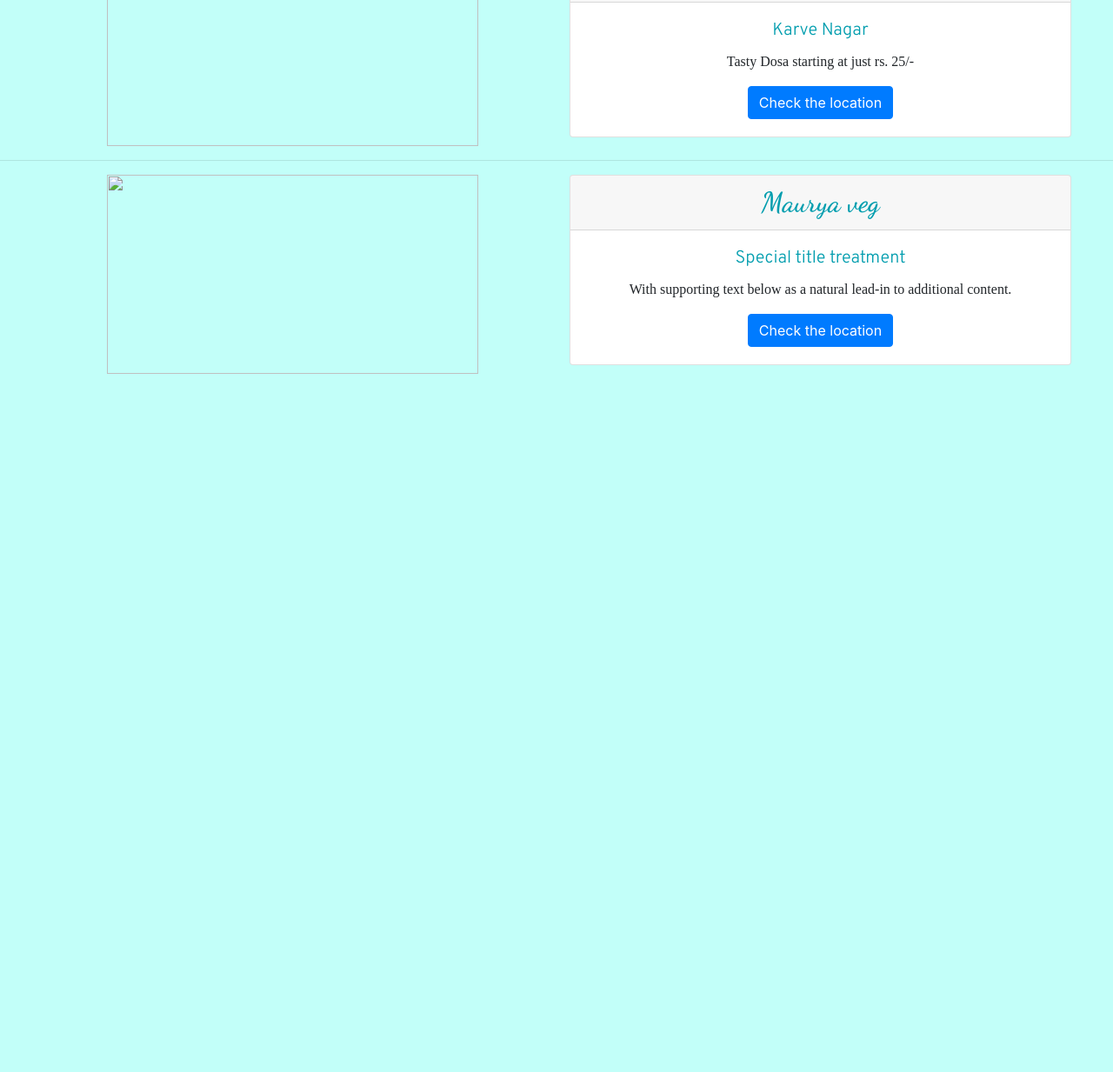
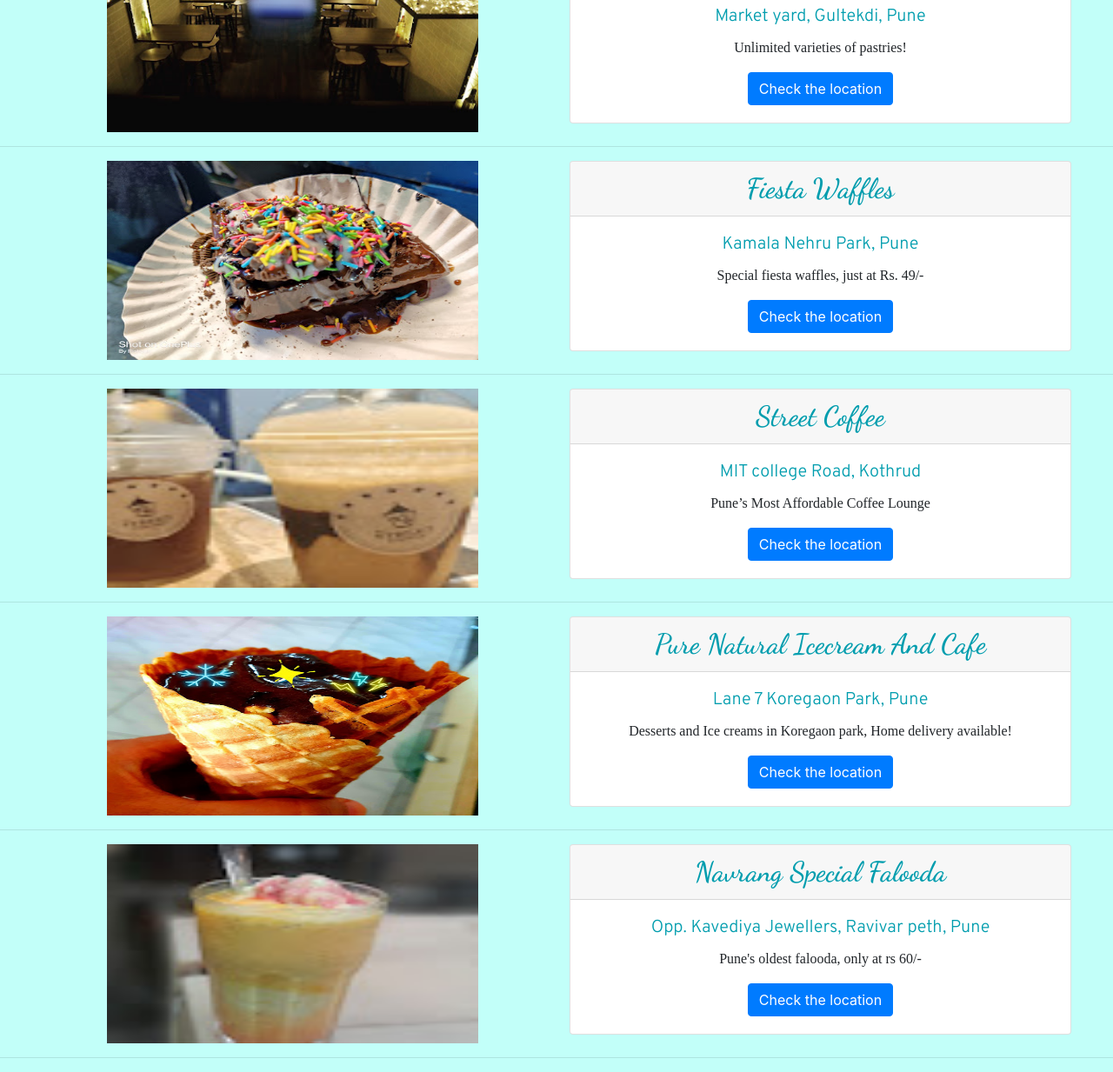
Before and after one commit to AdityaJamdade/Pune-Street-Food, a plain HTML site: page food_pages/deserts.html in a window 1280 px wide. Shown: the part 221-1454 px from the top of the page at 87% size. Before the commit the page ends 800 px from the top, so only its background shows below. Drawn offline with nearby package versions, Linux system fonts and the light colour scheme; files that its build step writes are made by us from their sources.

Commit message:
added images folder

```diff
--- a/food_pages/deserts.html
+++ b/food_pages/deserts.html
@@ -1,60 +1,158 @@
 <!DOCTYPE html>
 <html lang="en" dir="ltr">
   <head>
-    <meta charset="utf-8">
-    <title>SouthIndian</title>
-<link rel="stylesheet" href="https://cdn.jsdelivr.net/npm/bootstrap@4.1.3/dist/css/bootstrap.min.css" integrity="sha384-MCw98/SFnGE8fJT3GXwEOngsV7Zt27NXFoaoApmYm81iuXoPkFOJwJ8ERdknLPMO" crossorigin="anonymous">
-<link rel="stylesheet" href="third.css">
-<!-- NOTE: for font -->
-<link rel="preconnect" href="https://fonts.googleapis.com">
-<link rel="preconnect" href="https://fonts.gstatic.com" crossorigin>
-<link href="https://fonts.googleapis.com/css2?family=Dancing+Script:wght@600&display=swap" rel="stylesheet">
-<link rel="preconnect" href="https://fonts.googleapis.com">
-<link rel="preconnect" href="https://fonts.gstatic.com" crossorigin>
-<link href="https://fonts.googleapis.com/css2?family=Overpass:wght@300&display=swap" rel="stylesheet">
-<link rel="preconnect" href="https://fonts.googleapis.com">
-<link rel="preconnect" href="https://fonts.gstatic.com" crossorigin>
-<link href="https://fonts.googleapis.com/css2?family=Noto+Serif+JP:wght@600&display=swap" rel="stylesheet">
+    <meta charset="utf-8" />
+    <title>Desserts</title>
+    <link
+      rel="stylesheet"
+      href="https://cdn.jsdelivr.net/npm/bootstrap@4.1.3/dist/css/bootstrap.min.css"
+      integrity="sha384-MCw98/SFnGE8fJT3GXwEOngsV7Zt27NXFoaoApmYm81iuXoPkFOJwJ8ERdknLPMO"
+      crossorigin="anonymous"
+    />
+    <link rel="stylesheet" href="third.css" />
+    <!-- NOTE: for font -->
+    <link rel="preconnect" href="https://fonts.googleapis.com" />
+    <link rel="preconnect" href="https://fonts.gstatic.com" crossorigin />
+    <link
+      href="https://fonts.googleapis.com/css2?family=Dancing+Script:wght@600&display=swap"
+      rel="stylesheet"
+    />
+    <link rel="preconnect" href="https://fonts.googleapis.com" />
+    <link rel="preconnect" href="https://fonts.gstatic.com" crossorigin />
+    <link
+      href="https://fonts.googleapis.com/css2?family=Overpass:wght@300&display=swap"
+      rel="stylesheet"
+    />
+    <link rel="preconnect" href="https://fonts.googleapis.com" />
+    <link rel="preconnect" href="https://fonts.gstatic.com" crossorigin />
+    <link
+      href="https://fonts.googleapis.com/css2?family=Noto+Serif+JP:wght@600&display=swap"
+      rel="stylesheet"
+    />
   </head>
   <body>
     <div class="title">
-       <h1>South Indian Food</h1>
+      <h1 class="text-center my-3">Desserts</h1>
     </div>
     <div class="shops">
       <div class="row">
         <div class="col">
-           <img src="shopimages/saidosa.jpg" alt="" width="427" height="229">
+          <img src="/images/desserts/coffee_stories.jpg" alt="" width="427" height="229" />
         </div>
         <div class="col">
           <div class="card">
-          <h5 class="card-header">Sai Dosa Center</h5>
-          <div class="card-body">
-            <h5 class="card-title">Karve Nagar</h5>
-            <p class="card-text">Tasty Dosa starting at just rs. 25/-</p>
-            <a href="#" class="btn btn-primary">Check the location</a>
+            <h5 class="card-header">Coffee Stories</h5>
+            <div class="card-body">
+              <h5 class="card-title">Market yard, Gultekdi, Pune</h5>
+              <p class="card-text">Unlimited varieties of pastries!</p>
+              <a
+                target="_blank"
+                href="https://goo.gl/maps/ckSPhE9QjSadj7gx5"
+                class="btn btn-primary"
+                >Check the location</a
+              >
+            </div>
           </div>
-        </div>
         </div>
       </div>
     </div>
-  <hr>
+    <hr />
     <div class="shops">
       <div class="row">
         <div class="col">
-           <img src="images/saidosa.jpg" alt="" width="427" height="229">
+          <img src="/images/desserts/fiesta_waffles.jpg" alt="" width="427" height="229" />
         </div>
         <div class="col">
           <div class="card">
-          <h5 class="card-header">Maurya veg</h5>
-          <div class="card-body">
-            <h5 class="card-title">Special title treatment</h5>
-            <p class="card-text">With supporting text below as a natural lead-in to additional content.</p>
-            <a href="#" class="btn btn-primary">Check the location</a>
+            <h5 class="card-header">Fiesta Waffles</h5>
+            <div class="card-body">
+              <h5 class="card-title">Kamala Nehru Park, Pune</h5>
+              <p class="card-text">Special fiesta waffles, just at Rs. 49/-</p>
+              <a
+                target="_blank"
+                href="https://goo.gl/maps/7Yh6njp2xuNXPm6D8"
+                class="btn btn-primary"
+                >Check the location</a
+              >
+            </div>
           </div>
-        </div>
         </div>
       </div>
     </div>
-
+    <hr />
+    <div class="shops">
+      <div class="row">
+        <div class="col">
+          <img src="/images/desserts/street_coffee.jpg" alt="Street Coffee" width="427" height="229" />
+        </div>
+        <div class="col">
+          <div class="card">
+            <h5 class="card-header">Street Coffee</h5>
+            <div class="card-body">
+              <h5 class="card-title">MIT college Road, Kothrud</h5>
+              <p class="card-text">Pune’s Most Affordable Coffee Lounge</p>
+              <a
+                target="_blank"
+                href="https://goo.gl/maps/DjjyFh4GiUpN4Gm99"
+                class="btn btn-primary"
+                >Check the location</a
+              >
+            </div>
+          </div>
+        </div>
+      </div>
+    </div>
+    <hr />
+    <div class="shops">
+      <div class="row">
+        <div class="col">
+          <img src="/images/desserts/ice_cream_n_cafe.jpg" alt="" width="427" height="229" />
+        </div>
+        <div class="col">
+          <div class="card">
+            <h5 class="card-header">Pure Natural Icecream And Cafe</h5>
+            <div class="card-body">
+              <h5 class="card-title">Lane 7 Koregaon Park, Pune</h5>
+              <p class="card-text">
+                Desserts and Ice creams in Koregaon park, Home delivery
+                available!
+              </p>
+              <a
+                target="_blank"
+                href="https://goo.gl/maps/kCicZHbgJbD8HbkG7"
+                class="btn btn-primary"
+                >Check the location</a
+              >
+            </div>
+          </div>
+        </div>
+      </div>
+    </div>
+    <hr />
+    <div class="shops">
+      <div class="row">
+        <div class="col">
+          <img src="/images/desserts/navrang.jpg" alt="" width="427" height="229" />
+        </div>
+        <div class="col">
+          <div class="card">
+            <h5 class="card-header">Navrang Special Falooda</h5>
+            <div class="card-body">
+              <h5 class="card-title">
+                Opp. Kavediya Jewellers, Ravivar peth, Pune
+              </h5>
+              <p class="card-text">Pune's oldest falooda, only at rs 60/-</p>
+              <a
+                target="_blank"
+                href="https://goo.gl/maps/h9n9iRCV973mRscr6"
+                class="btn btn-primary"
+                >Check the location</a
+              >
+            </div>
+          </div>
+        </div>
+      </div>
+    </div>
+    <hr />
   </body>
 </html>
```
Also changed, not shown: images/chaat/aakash_dabeli.jpg (added), images/chaat/chaat_bazar.jpg (added), images/chaat/classic_panipuri.jpg (added), images/chaat/danka_panipuri.jpg (added), images/chaat/delhi_chhat_center.jpg (added), images/chaat/gajanan_kachori.jpg (added), images/desserts/coffee_stories.jpg (added), images/desserts/fiesta_waffles.jpg (added), images/desserts/ice_cream_n_cafe.jpg (added), images/desserts/navrang.jpg (added), images/desserts/street_coffee.jpg (added).
